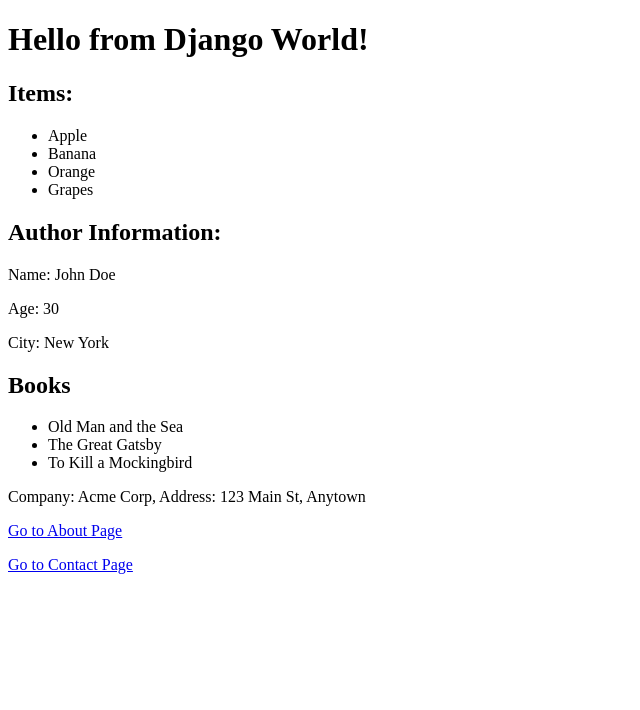
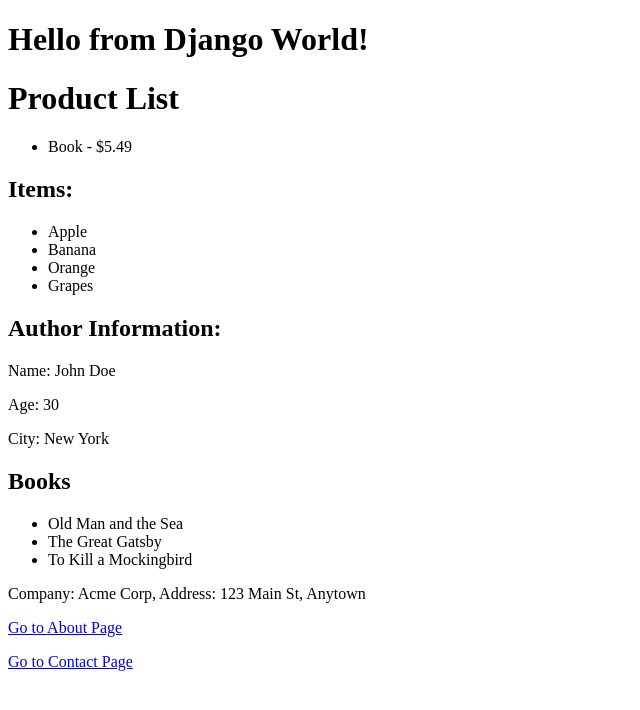
Before and after one commit to sanjibsinha/mydjangoproject, a Django app: page / in a window 1280 px wide. Shown: the top 710 px of the page, without its empty margins (0-640 px from the left). Run offline with Django 4.2, Linux system fonts and the light colour scheme; data comes from the database, SQL or seed files in the repository.

Commit message:
database commit

```diff
--- a/myapp/templates/myapp/index.html
+++ b/myapp/templates/myapp/index.html
@@ -5,6 +5,13 @@
 </head>
 <body>
     <h1>{{ message }}</h1>
+
+    <h1>Product List</h1>
+    <ul>
+        {% for product in products %}
+            <li>{{ product.name }} - ${{ product.price }}</li>
+        {% endfor %}
+    </ul>
 
     <h2>Items:</h2>
     <ul>
--- a/myapp/views.py
+++ b/myapp/views.py
@@ -1,11 +1,14 @@
 from django.shortcuts import render
+from .models import Product  # Import your Product model
 
 # Create your views here.
 
 
 def index(request):
+    products = Product.objects.all()  # Get all products from the database
     context = {
         'message': 'Hello from Django World!',
+        'products': products,
         'items': ['Apple', 'Banana', 'Orange', 'Grapes'],
         'author': {
             'name': 'John Doe',
```
